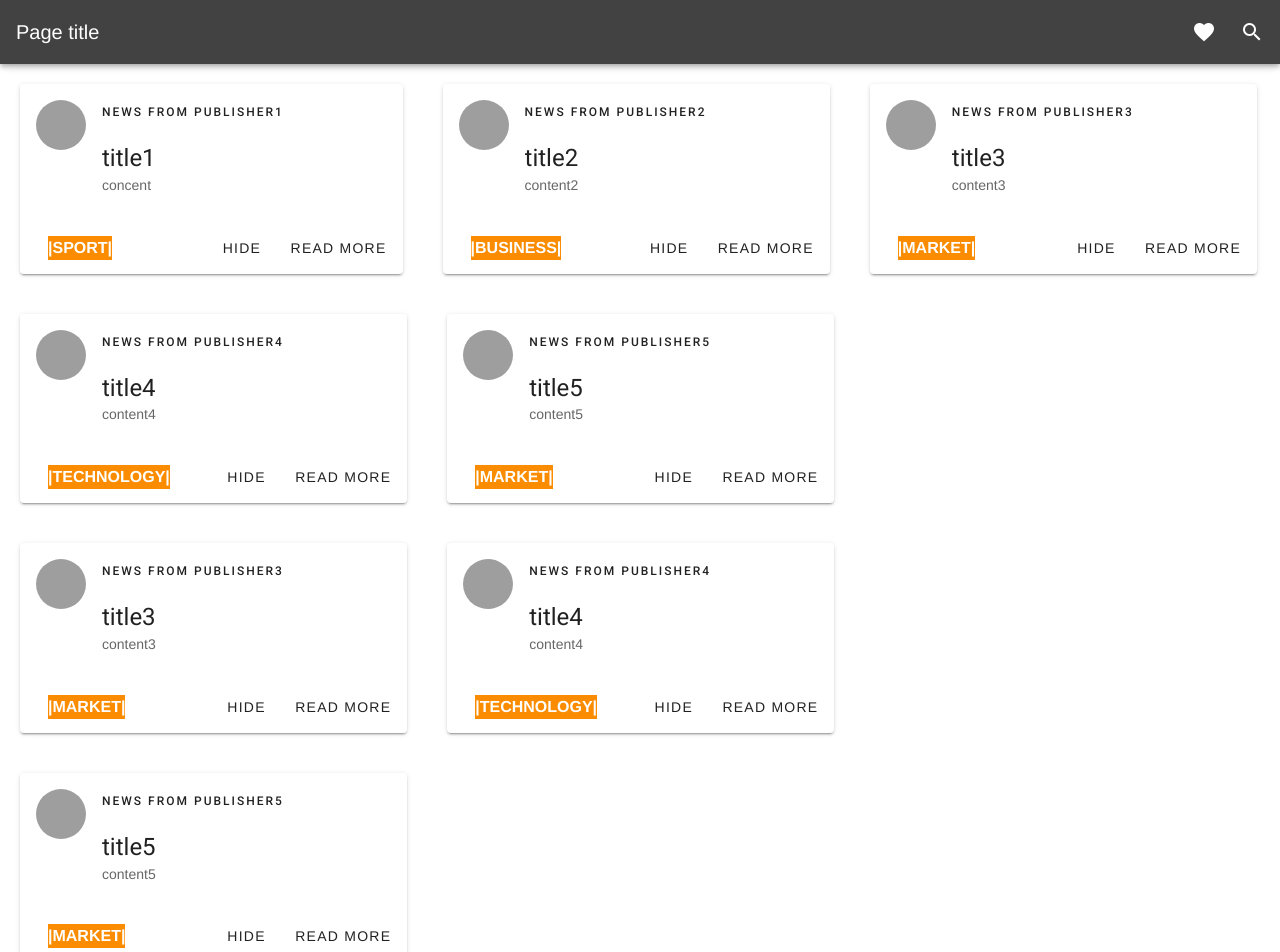
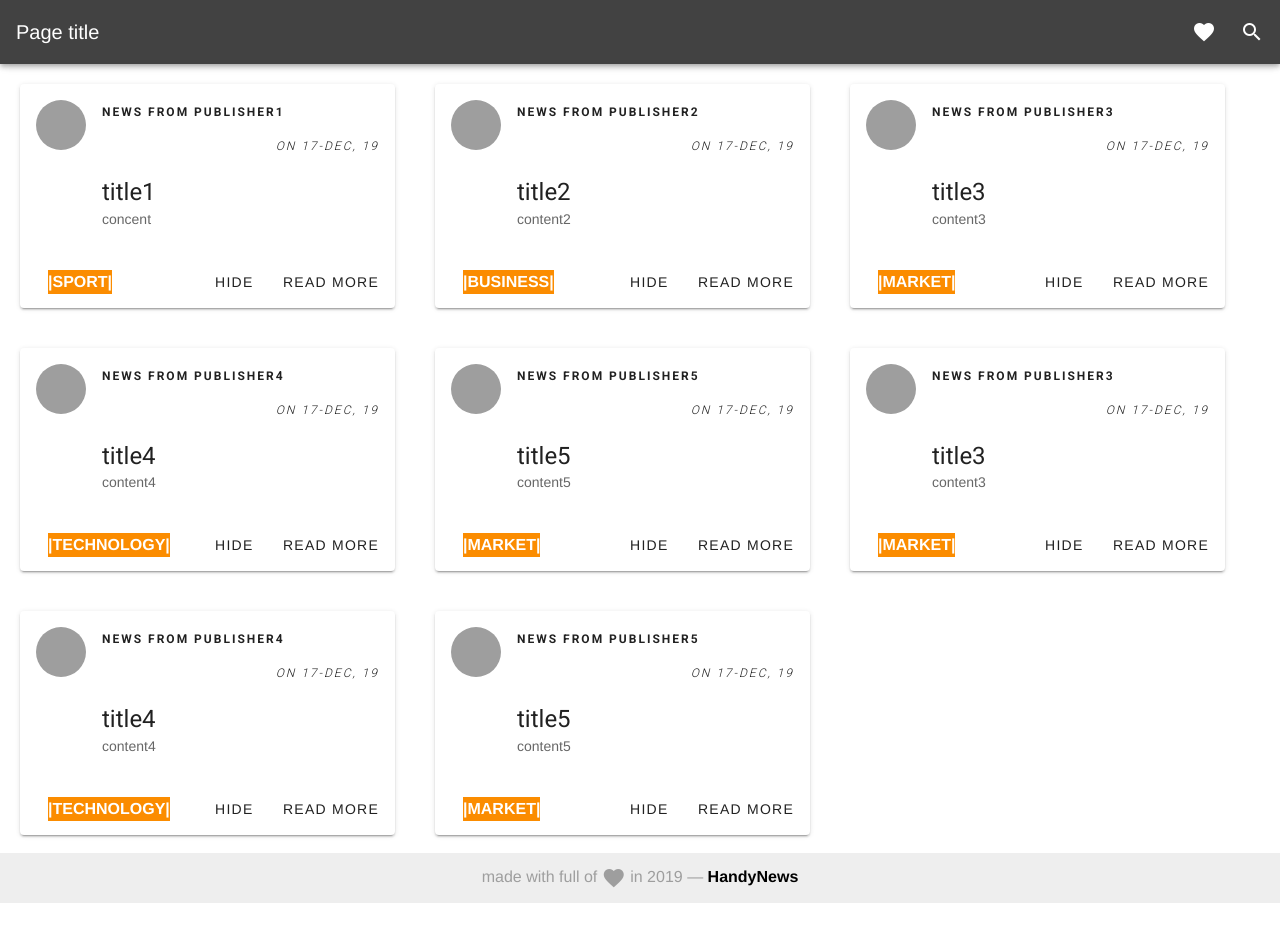
Before and after one commit to Azjargal13/handy-news, a Vue app: page /news in a window 1280 px wide. Shown: the top 952 px of the page. After the commit the page ends 903 px from the top, so only its background shows below. Built offline with nearby package versions, Linux system fonts and the light colour scheme.

Commit message:
news card design update

```diff
--- a/src/components/helper/NewsCollection.vue
+++ b/src/components/helper/NewsCollection.vue
@@ -3,7 +3,7 @@
     <!-- in cicle logo shows news source -->
     <v-card
       class="mx-5 my-5"
-      max-width="444"
+      max-width="375"
       style="text-align:left"
       v-for="news in newsAll"
       :key="news.id"
@@ -11,7 +11,12 @@
       <v-list-item three-line>
         <v-list-item-avatar size="50" color="grey"></v-list-item-avatar>
         <v-list-item-content>
-          <div class="overline mb-4">News from {{ news.publisher }}</div>
+          <div class="overline font-weight-bold">
+            News from {{ news.publisher }}
+          </div>
+          <div class="overline font-italic font-weight-light mb-4 text-end">
+            on {{ news.publishedOn }}
+          </div>
           <v-list-item-title class="headline mb-1"
             >{{ news.title }}
           </v-list-item-title>
--- a/src/components/lib/NewsList.ts
+++ b/src/components/lib/NewsList.ts
@@ -1,10 +1,8 @@
 import Vue from "vue";
 import Component from "vue-class-component";
 
-@Component({
-  template: require("feature.html")
-})
-export class FeatureComponent extends Vue {
+@Component({})
+export class NewsList extends Vue {
   constructor() {
     super();
   }
--- a/src/components/main/FooterComp.vue
+++ b/src/components/main/FooterComp.vue
@@ -1,14 +1,10 @@
 <template>
   <div>
-    <v-footer
-      absolute
-      class="font-weight-medium footer pa-0 "
-      color="secondary"
-    >
+    <v-footer absolute class="font-weight-medium footer pa-0 " color="#EEEEEE">
       <v-col class="text-center grey--text" cols="12">
         made with full of <v-icon color="grey">$heart</v-icon> in
         {{ new Date().getFullYear() }} —
-        <strong class="white--text">HandyNews</strong>
+        <strong class="black--text">HandyNews</strong>
       </v-col>
     </v-footer>
   </div>
```
Also changed, not shown: src/types.ts (added, +7 -0 lines).
